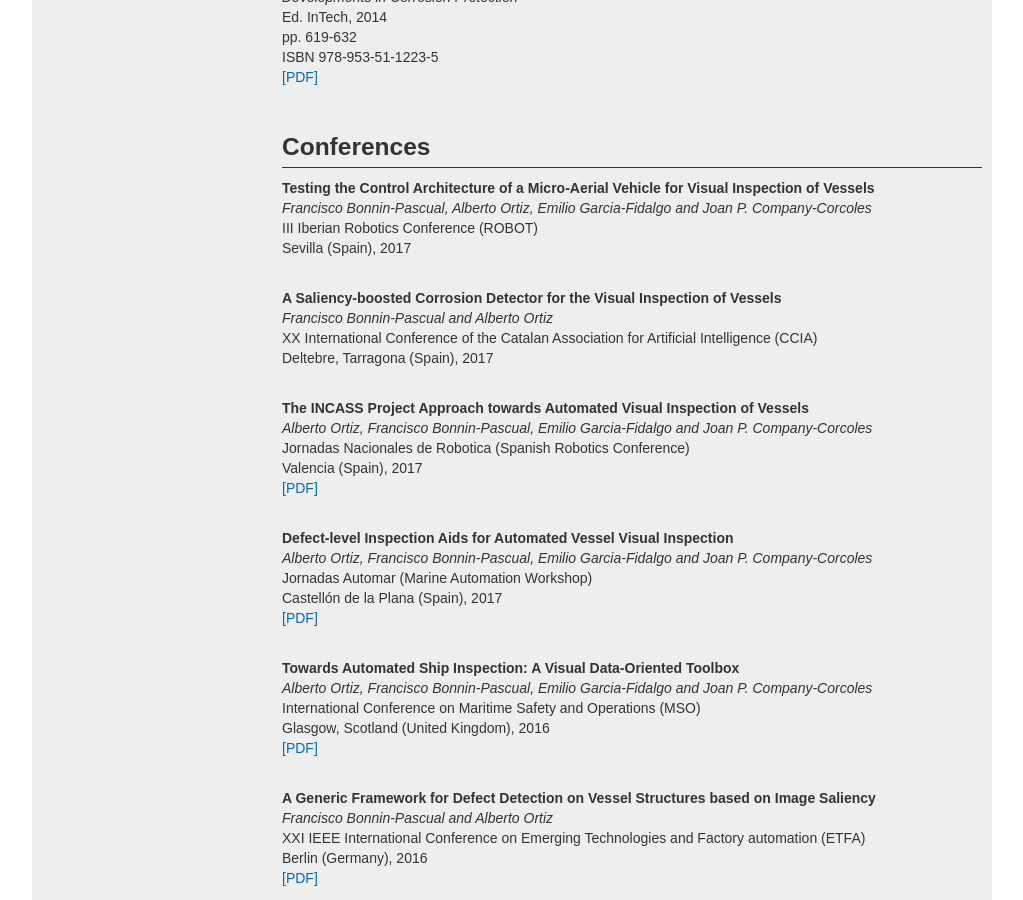
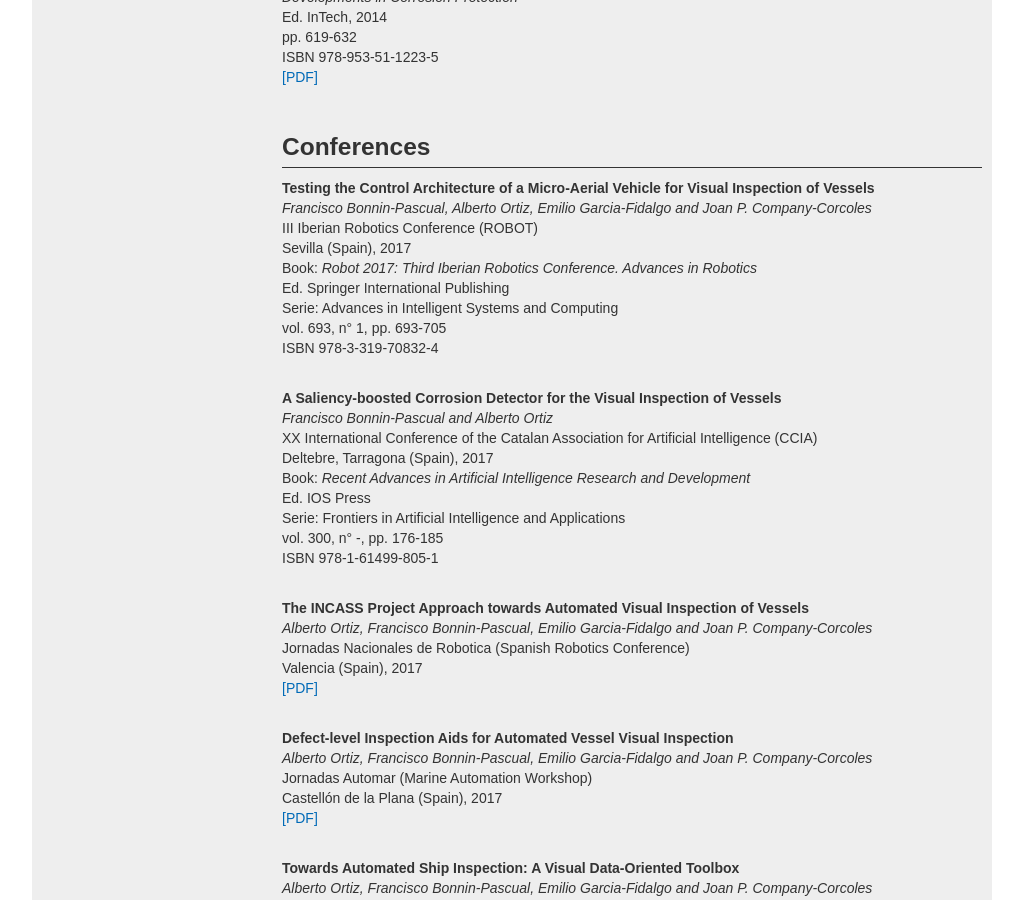
Before and after one commit to xiscobonnin/xiscobonnin.github.io, a Jekyll site: the page built from publications/pubs_type.html, in a window 1280 px wide and 900 px high, scrolled down 997 px. Shown: the whole window, without its empty margins (128-1151 px from the left). Built offline with Jekyll 4.4.1, drawn with Linux system fonts in a browser that asks for light colours.

Commit message:
Updating 2017 conferences

```diff
--- a/publications/pubs_type.html
+++ b/publications/pubs_type.html
@@ -70,14 +70,12 @@ ISBN 978-953-51-1223-5<br>
 <em>Francisco Bonnin-Pascual, Alberto Ortiz, Emilio Garcia-Fidalgo and Joan P. Company-Corcoles</em><br>
 III Iberian Robotics Conference (ROBOT)<br>
 Sevilla (Spain), 2017<br>
-<!--
-Book: <em>Robot 2015: Second Iberian Robotics Conference. Advances in Robotics</em><br>
+Book: <em>Robot 2017: Third Iberian Robotics Conference. Advances in Robotics</em><br>
 Ed. Springer International Publishing<br>
 Serie: Advances in Intelligent Systems and Computing<br>
-vol. 418, n° 2, pp. 223-234<br>
-ISBN 978-3-319-27148-4<br>
--->
-<!--a href="/static/papers/conf_ROBOT_Ortiz2015.pdf">[PDF]</a-->
+vol. 693, n° 1, pp. 693-705<br>
+ISBN 978-3-319-70832-4<br>
+<!--a href="/static/papers/conf_ROBOT_Bonnin2017.pdf">[PDF]</a-->
 </p><br>
 
 <p class="text-justify">
@@ -85,13 +83,11 @@ ISBN 978-3-319-27148-4<br>
 <em>Francisco Bonnin-Pascual and Alberto Ortiz</em><br>
 XX International Conference of the Catalan Association for Artificial Intelligence (CCIA)<br>
 Deltebre, Tarragona (Spain), 2017<br>
-<!--
-Book: <em>Artificial Intelligence Research and Development</em><br>
+Book: <em>Recent Advances in Artificial Intelligence Research and Development</em><br>
 Ed. IOS Press<br>
 Serie: Frontiers in Artificial Intelligence and Applications<br>
-vol. 220, n° -, pp. 111-120<br>
-ISBN 978-1-60750-642-3<br>
--->
+vol. 300, n° -, pp. 176-185<br>
+ISBN 978-1-61499-805-1<br>
 <!--a href="/static/papers/conf_CCIA_Bonnin2017.pdf">[PDF]</a-->
 </p><br>
 
```
Also changed, not shown: publications/index.html (+7 -11 lines).
